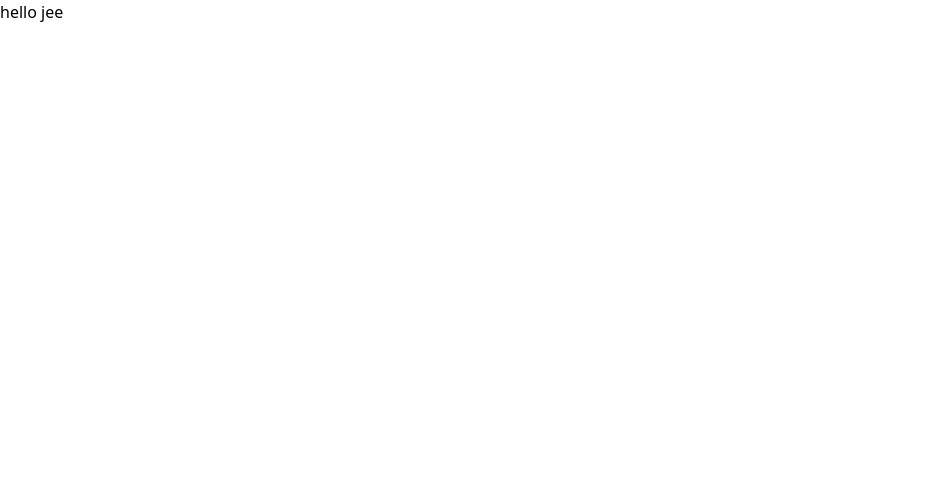
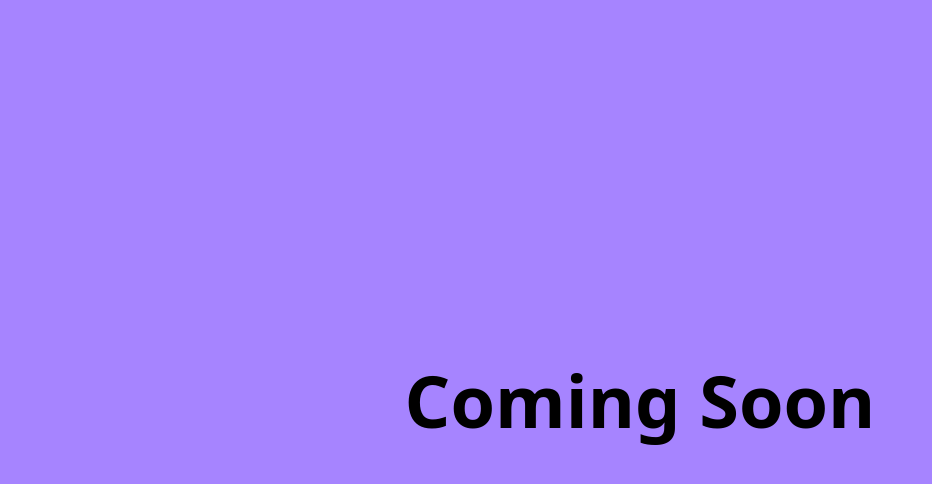
Before and after one commit to tahir-rafique/portfolio, a Next.js app: page / in a window 1280 px wide. Shown: the top 484 px of the page, without its empty margins (0-932 px from the left). Built offline with nearby package versions, Linux system fonts and the light colour scheme.

Commit message:
latest code

```diff
--- a/app/page.tsx
+++ b/app/page.tsx
@@ -2,8 +2,8 @@ import React from 'react'
 
 export default function Page() {
   return (
-    <div>
-      <h1>hello jee</h1>
+    <div className='min-h-screen min-w-screen bg-violet-400 flex justify-center items-center'>
+      <h1 className="text-3xl sm:text-4xl md:text-5xl lg:text-6xl xl:text-7xl font-black text-center font-stretch-expanded">Coming Soon</h1>
     </div>
   )
 }
```
